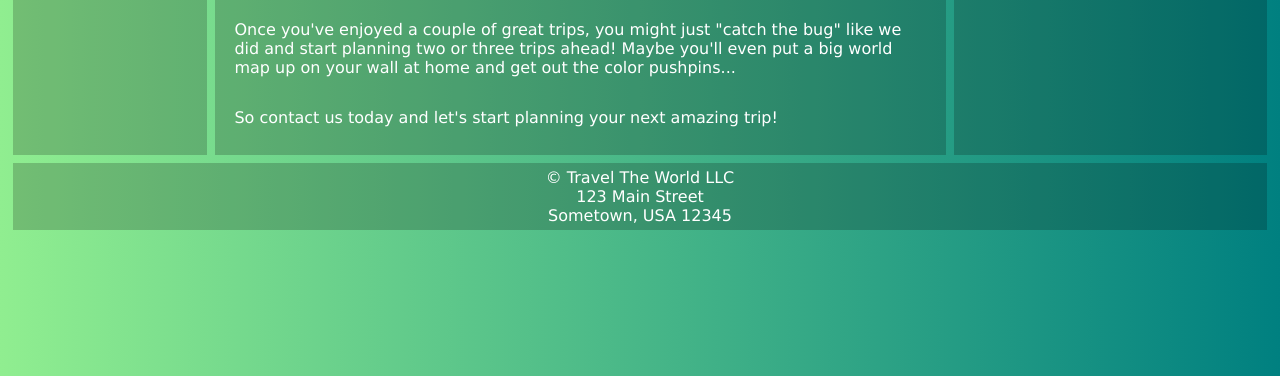
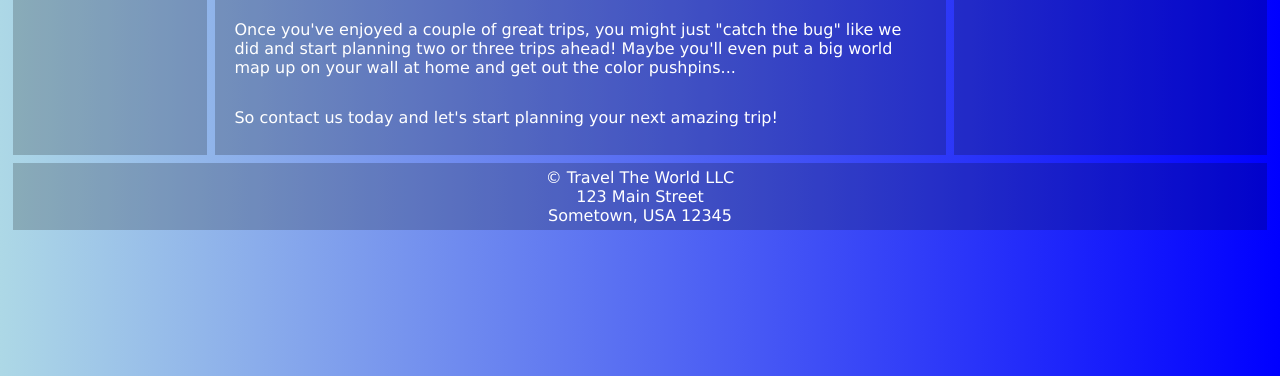
Before and after one commit to SkylarBarlow/final, a plain HTML site: page index.html in a window 1280 px wide. Shown: the part 424-800 px from the top of the page. Drawn offline with nearby package versions, Linux system fonts and the light colour scheme.

Commit message:
Update style.css

```diff
--- a/style.css
+++ b/style.css
@@ -5,7 +5,7 @@ img {
 
 body {
   font-family: Verdana;
-  background: linear-gradient(to right, lightgreen, teal);
+  background: linear-gradient(to right, lightblue, blue);
   margin:0;
 }
 
```
